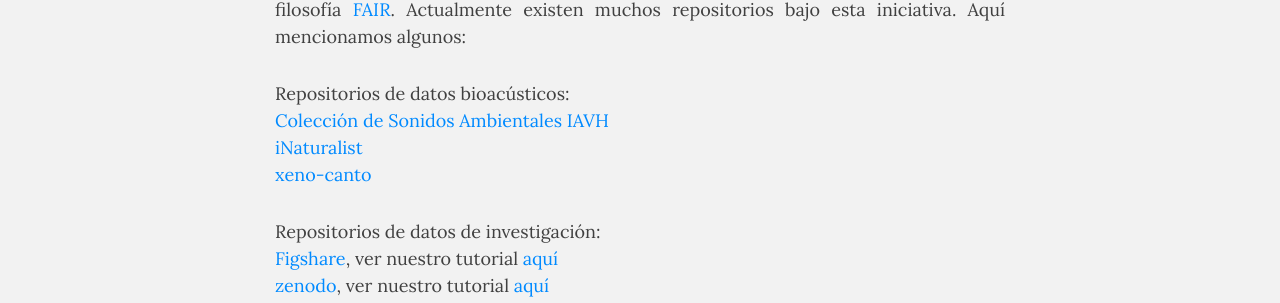
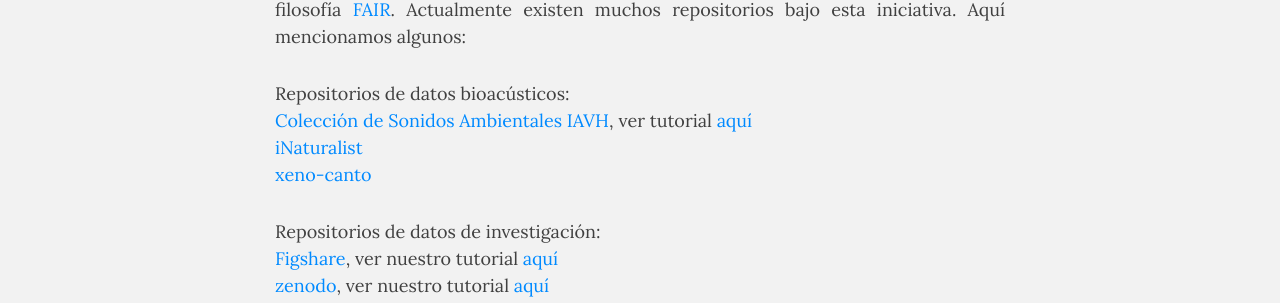
Before and after one commit to colombianfrogs/sounds, a Jekyll site: the page built from docs/unete.md, in a window 1280 px wide and 900 px high, scrolled down 1076 px. Shown: the part 151-454 px from the top of the window. Built offline with Jekyll 4.4.1, drawn with Linux system fonts in a browser that asks for light colours.

Commit message:
Update unete.md

```diff
--- a/docs/unete.md
+++ b/docs/unete.md
@@ -55,7 +55,7 @@
 Has disponibles los datos (audios y tablas crudas) en cualquier repositorio con la filosofía [FAIR](https://www.go-fair.org/fair-principles/). Actualmente existen muchos repositorios bajo esta iniciativa. Aquí mencionamos algunos:
 
 Repositorios de datos bioacústicos:<br>
-[Colección de Sonidos Ambientales IAVH](http://colecciones.humboldt.org.co/sonidos/)<br>
+[Colección de Sonidos Ambientales IAVH](http://colecciones.humboldt.org.co/sonidos/), ver tutorial <a href="https://youtu.be/g9_ytBvgeR4">aquí</a><br>
 [iNaturalist](https://www.inaturalist.org/)<br>
 [xeno-canto](https://xeno-canto.org/)
 
```
